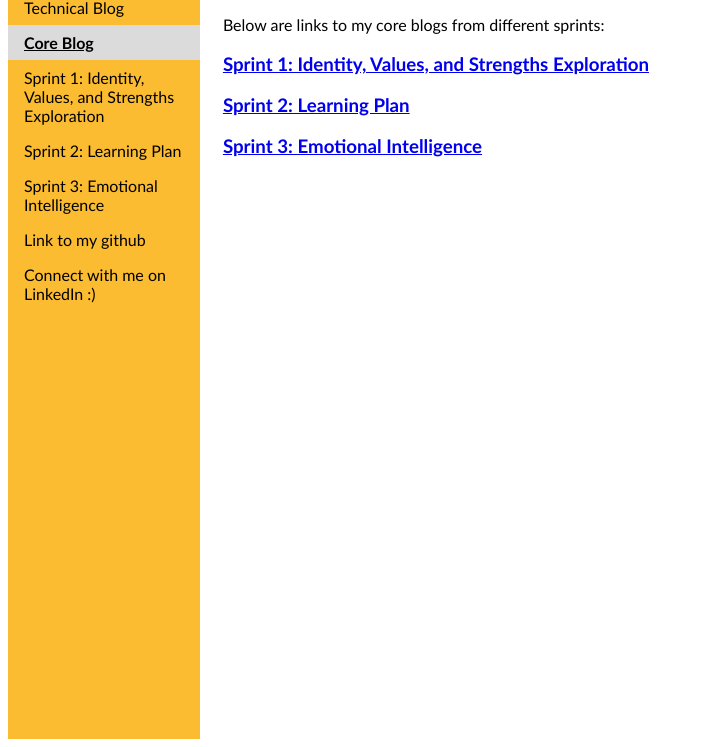
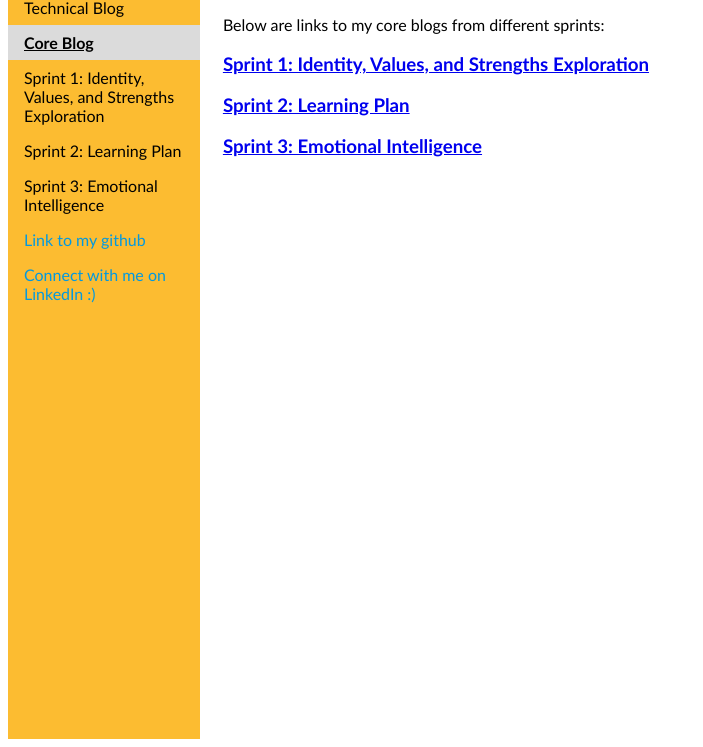
Before and after one commit to amaryah-halo/amaryah-halo.github.io, a plain HTML site: page core-blog/core-index.html in a window 1280 px wide. Shown: the part 53-800 px from the top of the page, without its empty margins (0-703 px from the left). Drawn offline with Linux system fonts and the light colour scheme.

Commit message:
Links changed to blue

```diff
--- a/core-blog/core-index.html
+++ b/core-blog/core-index.html
@@ -12,8 +12,8 @@
     <li><a href="identity-values.html">Sprint 1: Identity, Values, and Strengths Exploration</a>
     <li><a href="learning-plan.html">Sprint 2: Learning Plan</a>
     <li><a href="emotional-intelligence.html">Sprint 3: Emotional Intelligence</a>
-    <li><a href="https://github.com/amaryah-halo">Link to my github</a>
-    <li><a href="https://www.linkedin.com/in/amaryahhalo/">Connect with me on LinkedIn :)</a>
+    <li><a href="https://github.com/amaryah-halo" style="color: rgb(3, 153, 223);">Link to my github</a>
+    <li><a href="https://www.linkedin.com/in/amaryahhalo/" style="color: rgb(3, 153, 223);">Connect with me on LinkedIn :)</a>
   </ul>
 
   <body class = "font">
```
Also changed, not shown: core-blog/emotional-intelligence.html (+2 -2 lines), core-blog/identity-values.html (+2 -2 lines), core-blog/learning-plan.html (+2 -2 lines), index.html (+2 -2 lines), tech-blog/css-concept.html (+2 -2 lines), tech-blog/tech-index.html (+2 -2 lines).
